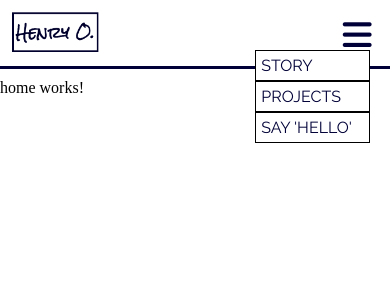
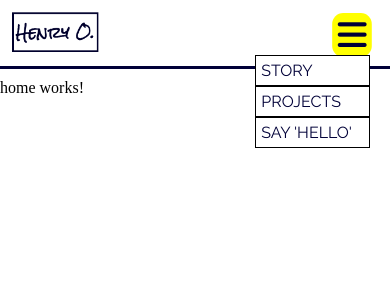
Before and after one commit to Henry-Overholt/henryOverholtPortfolio, an Angular app: page / in a window 390 px wide. In both pictures the pointer is over the icon 356 px from the left and 35 px from the top of the page. Shown: the top 300 px of the page. Built offline with nearby package versions, Linux system fonts and the light colour scheme.

Commit message:
added hover to mobile nav bar

```diff
--- a/src/app/app.component.css
+++ b/src/app/app.component.css
@@ -31,12 +31,18 @@ a {
 }
 .fas:hover {
   transform: scale(1.1);
+  background: yellow;
+  padding: 5px;
+  border-radius: 10px;
 }
 #dropDownNav:hover > #smallNav {
   visibility: visible;
 }
 #bigNav {
   display: none;
+}
+#smallNav li:hover {
+  background: yellow;
 }
 #smallNav {
   visibility: hidden;
```
